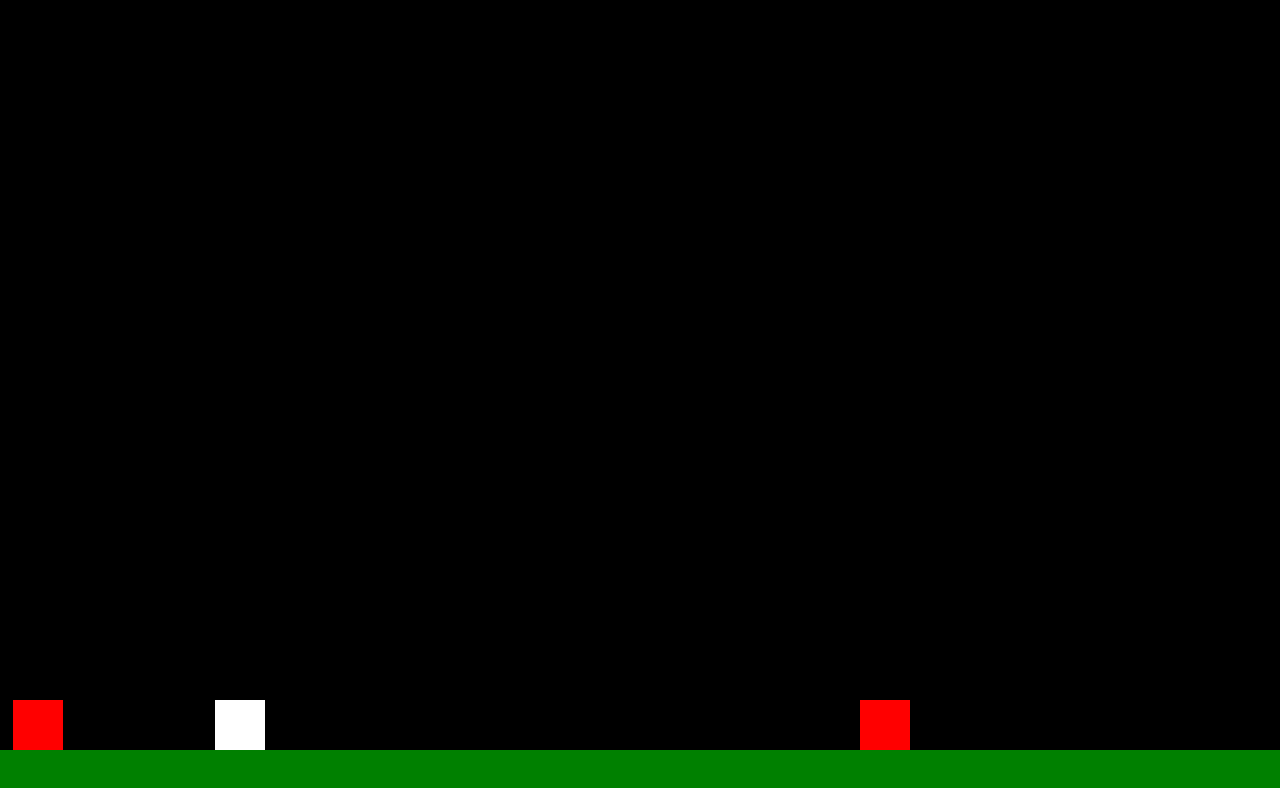
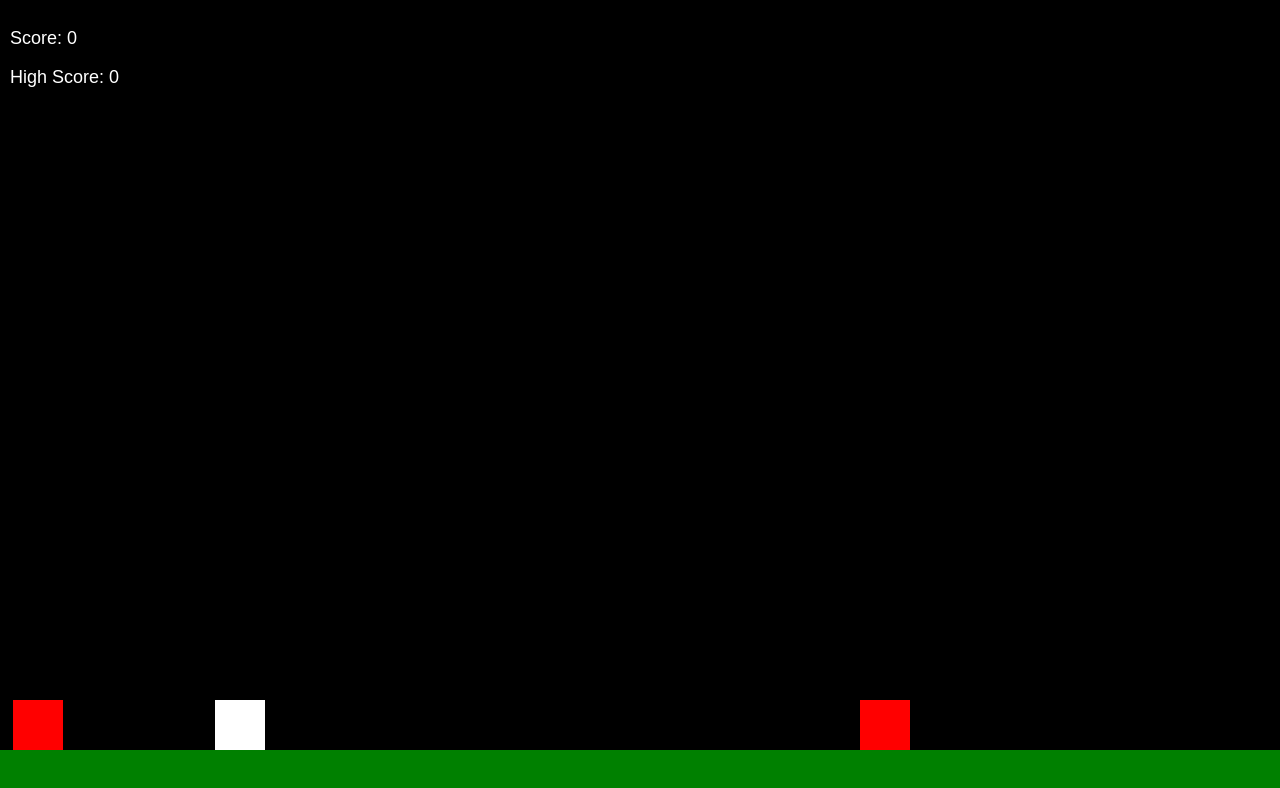
Before and after one commit to Vitorinor/new-game, a plain HTML site: page index.html in a window 1280 px wide. Drawn offline with Linux system fonts and the light colour scheme.

Commit message:
Update index.html

```diff
--- a/index.html
+++ b/index.html
@@ -3,19 +3,32 @@
 <head>
   <meta charset="UTF-8">
   <meta name="viewport" content="width=device-width, initial-scale=1.0">
-  <title>Run Game</title>
+  <title>Retro Dodge Game</title>
   <style>
     body {
       margin: 0;
       overflow: hidden;
+      background-color: black;
+      color: white;
+      font-family: Arial, sans-serif;
     }
     canvas {
       display: block;
       background-color: black;
     }
+    #scoreBoard {
+      position: absolute;
+      top: 10px;
+      left: 10px;
+      font-size: 18px;
+    }
   </style>
 </head>
 <body>
+  <div id="scoreBoard">
+    <p>Score: <span id="score">0</span></p>
+    <p>High Score: <span id="highScore">0</span></p>
+  </div>
   <canvas id="gameCanvas"></canvas>
   <script src="game.js"></script>
 </body>
```
